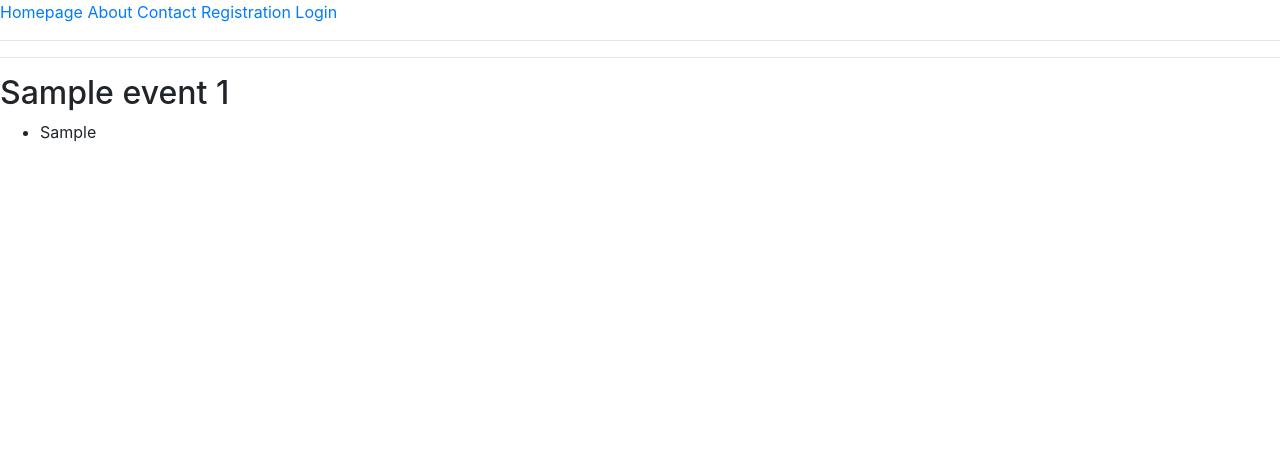
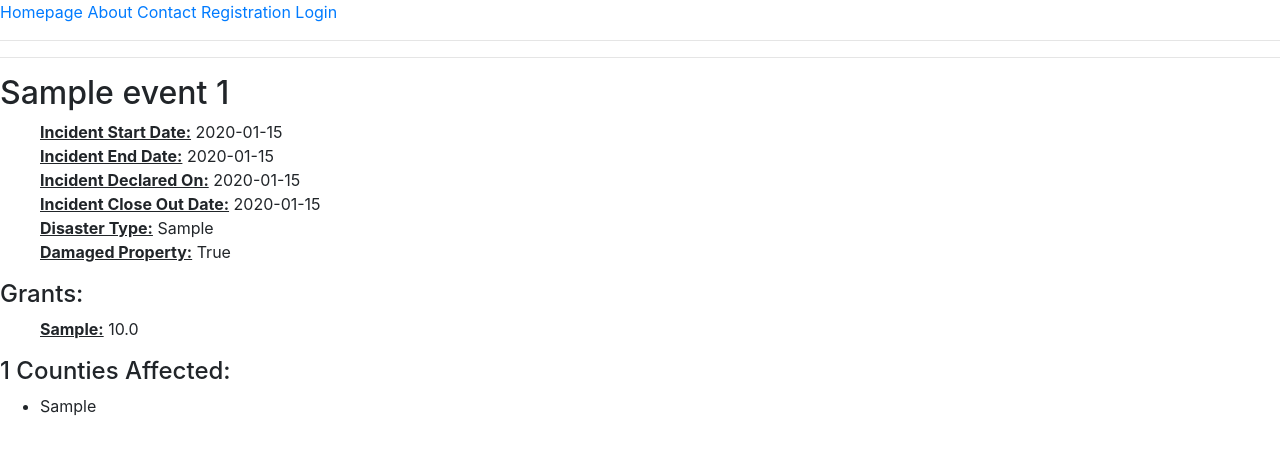
Before and after one commit to rachel-lynch-lin/fema-disasters, a Flask app: page /events/1 in a window 1280 px wide. Shown: the top 455 px of the page. Run offline with Flask 2, Linux system fonts and the light colour scheme; tables that the repository leaves empty hold one stand-in row (values such as "Sample post"); some libraries are stand-ins or nearby versions.

Commit message:
Added additional information to the event information page

```diff
--- a/server.py
+++ b/server.py
@@ -172,13 +172,17 @@ def show_user_events_info(fema_id):
     event = Event.query.filter_by(fema_id=fema_id).first()
     counties = Event.query.filter_by(fema_id=fema_id
                                      ).order_by(Event.county).all()
-    # import pdb; pdb.set_trace()
+    counties_affected = Event.query.filter_by(fema_id=fema_id
+                                     ).order_by(Event.county).count()
+
+    print(counties)
     if not event:
         flash('This event does not exist or this datebase is incomplete.')
         return redirect('/')
 
     return render_template('event-info.html',
                            counties=counties,
+                           counties_affected=counties_affected,
                            event=event,
                            fema_id=fema_id)
 
@@ -186,7 +190,7 @@ def show_user_events_info(fema_id):
 @app.route('/search')
 def show_search_options():
     """Show user the filter options available to look up an event"""
-
+    # import pdb; pdb.set_trace()
     return render_template('user-search.html')
     # Try to add this one with the google places search
     # Try to add more search options with google places
--- a/templates/event-info.html
+++ b/templates/event-info.html
@@ -3,14 +3,44 @@
 {% block title %} Event {% endblock %}
 
 {% block content %}
+  <div class="header">
+    <header>
+      <h2>{{event.name}} {{fema_id}}</h2>
+    </header>
+  </div>
 
-	<h2>{{event.name}} {{fema_id}}</h2>
+  <div class="main-content">
+    <ul>
+      <li type='none'><b><u>Incident Start Date:</u></b> {{ event.start_date }}</li>
+      <li type='none'><b><u>Incident End Date:</u></b> {{ event.end_date }}</li>
+      <li type='none'><b><u>Incident Declared On:</u></b> {{ event.declared_on }}</li>
+      <li type='none'><b><u>Incident Close Out Date:</u></b> {{ event.close_out_date }}</li>
+      <li type='none'><b><u>Disaster Type:</u></b> {{ event.disaster_type }}</li>
+      <li type='none'><b><u>Damaged Property:</u></b> {{ event.damaged_property }} </li>
+    </ul>
+    <h4>Grants:</h4>
+      <ul>
+        {% for grant in event.grants  %}
+          <li type='none'><b><u>{{ grant.grant }}:</u></b> {{grant.total}} </li>
+        {% endfor %}
+        {% if event.grants == [] %}
+          <li type='none'>No known grants awarded</li>
+        {% endif %}
+      </ul>
 
-	<ul>
-	{% for i in counties %}
+    {% if counties[0].county %}
 
-			<li>{{i.county}}</li>
+      <h4>{{ counties_affected }} Counties Affected:</h4>
+      <ul>
+        {% for i in counties %}
 
-	{% endfor %}
-	</ul>
+          <li>{{i.county}}</li>
+
+        {% endfor %}
+      </ul>
+    {% endif %}
+  </div>
+
+
+
 {% endblock %}
```
